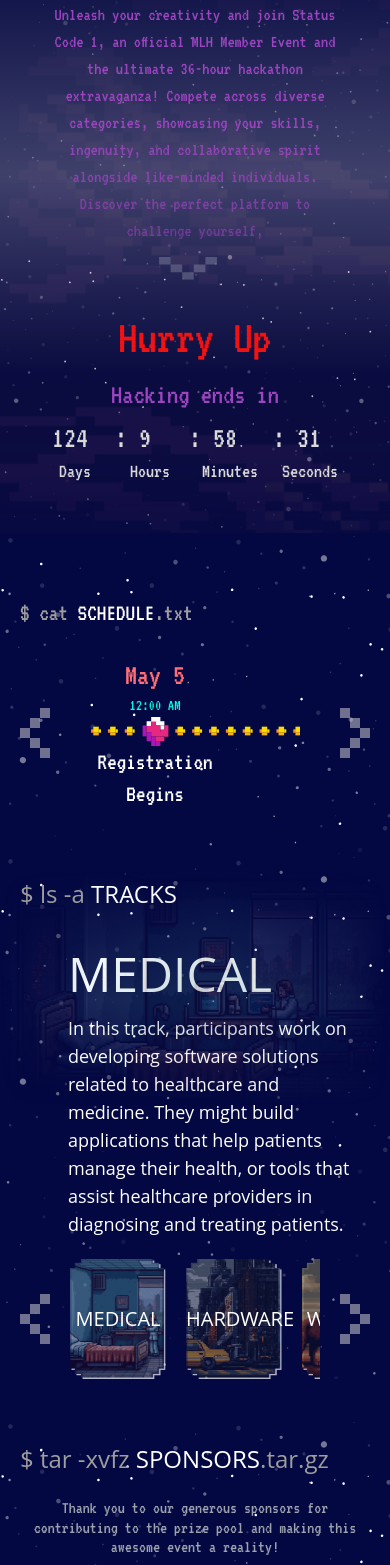
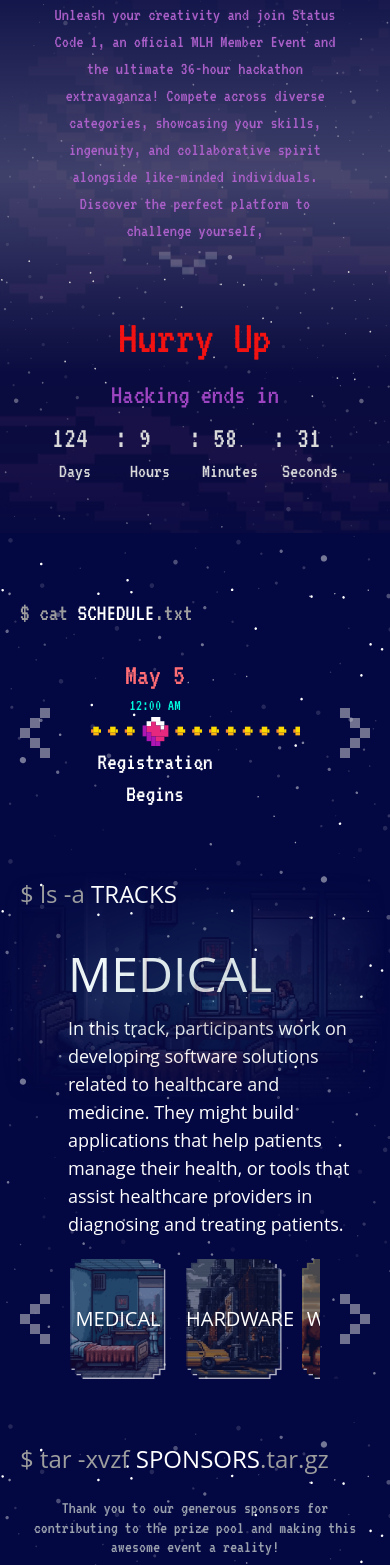
Before and after one commit to rishavranjan943/Hackathon-website-2024, a React (Vite) app: page / in a window 390 px wide. Shown: the part 435-2000 px from the top of the page. Built offline with nearby package versions, Linux system fonts and the light colour scheme.

Commit message:
Update landing text opacity + Move hamburger to right

```diff
--- a/src/components/Discord/Discord.jsx
+++ b/src/components/Discord/Discord.jsx
@@ -7,7 +7,7 @@ import discordSCImage from '../../assets/images/discord/discord_sc.png'; // Impo
 function Discord() {
     return (
         <>
-            <div className="background-container">
+            <div className="background-container text-center">
                 <div className="over"></div>
                 <div className="overlay"></div>
                 <div className="overlay2"></div>
--- a/src/components/Faq/Faq.jsx
+++ b/src/components/Faq/Faq.jsx
@@ -77,7 +77,7 @@ const Faq = () => {
                       <span className="text-left">{faq.question}</span>
                     </h1>
                     <div
-                      className={`overflow-hidden transition-all duration-500 ease-in-out ${openIndex === index ? 'max-h-[1000px]' : 'max-h-0'}`}
+                      className={`overflow-hidden transition-all duration-300 ease-in-out ${openIndex === index ? 'max-h-[1000px]' : 'max-h-0'}`}
                     >
                       <div className="text-[#D6D6D6] text-left text-xl sm:text-2xl pl-8 sm:pl-10 2xl:pl-12 mt-2">
                         {faq.answer}
--- a/src/components/HamburgerMenu.jsx
+++ b/src/components/HamburgerMenu.jsx
@@ -85,7 +85,7 @@ export default function SwipeableTemporaryDrawer() {
   );
 
   return (
-    <div className='relative min-[540px]:hidden w-[80px] h-[60px] ml-[72%]' >
+    <div className='relative min-[540px]:hidden w-[80px] h-[60px] ml-[76%]' >
       {/* Conditionally render hamburger menu icon */}
       {/* <Button className='w-[20%] pr-0 pt-0' onClick={toggleDrawer(!state.top)} style={{ zIndex: state.top ? 9999 : 1 }}>
       <img className="min-[450px]:hidden min-[320px]:w-[30%] min-[320px]:pr-[0] min-[320px]:h-[18%] min-[320px]:mt-[40%] min-[320px]:mr-[30%]" src="./images/Vector.svg" ></img>
--- a/src/components/Sponsors/Sponsors.jsx
+++ b/src/components/Sponsors/Sponsors.jsx
@@ -21,7 +21,7 @@ const Sponsors = () => {
         <section className="relative bg-[url('/src/assets/images/discord/stars.svg')]" id='sponsors'>
 
             <div className="max-w-[1280px] md:mx-8 lg:mx-12 xl:mx-auto">
-                <h1 className='mx-5 xl:mx-0 py-6 md:text-left text-2xl md:text-4xl xl:text-5xl text-[#9E9E9E]'>$ tar -xvfz <span className='text-white'>SPONSORS</span>.tar.gz</h1>
+                <h1 className='mx-5 xl:mx-0 py-6 md:text-left text-2xl md:text-4xl xl:text-5xl text-[#9E9E9E]'>$ tar -xvzf <span className='text-white'>SPONSORS</span>.tar.gz</h1>
 
                 <div className='mb-4 flex flex-col gap-1 sm:gap-1'>
                     {/* <h1 className="font-vt323 font-medium text-[12vw] leading-[12vw] sm:leading-[4rem] md:leading-[5rem] md:text-[9vw] lg:text-[7vw] xl:text-[6vw] xl:leading-[6rem] 3xl:leading-[8rem]" style={{ background: 'linear-gradient(to right, blue,blue,#dd50b3,#dd50b3)', WebkitBackgroundClip: 'text', WebkitTextFillColor: 'transparent' }}>SPONSORS</h1> */}
--- a/src/pages/LandingPage.jsx
+++ b/src/pages/LandingPage.jsx
@@ -82,7 +82,7 @@ function LandingPage() {
                     Apply with Devfolio
                   </button></a>
                 </div>
-                <p className="max-[540px]:leading-normal md:leading-tight xl:leading-normal md:text-[22px] xl:text-[25px] font-vt323 min-[320px]:text-[18px] md:text-2xl m-3 bg-gradient-to-b from-gradient_purple_fade-0 via-gradient_purple_fade-50 to-gradient_purple_fade-100  text-transparent bg-clip-text">
+                <p className="max-[540px]:leading-normal md:leading-tight xl:leading-normal md:text-[22px] xl:text-[25px] font-vt323 min-[320px]:text-[18px] md:text-2xl m-3 bg-gradient-to-b text-purple bg-clip-text">
                   Unleash your creativity and join Status Code 1, an official
                   MLH Member Event and the ultimate 36-hour hackathon
                   extravaganza! Compete across diverse categories, showcasing
@@ -91,7 +91,7 @@ function LandingPage() {
                   challenge yourself,
                 </p>
 
-                <button className="">
+                <button className="animate-bounce">
                   <a onClick={scrollToTimer}> <img src={ScrollButton} alt="Down" width="80%" /></a>
                 </button>
               </div>
```
